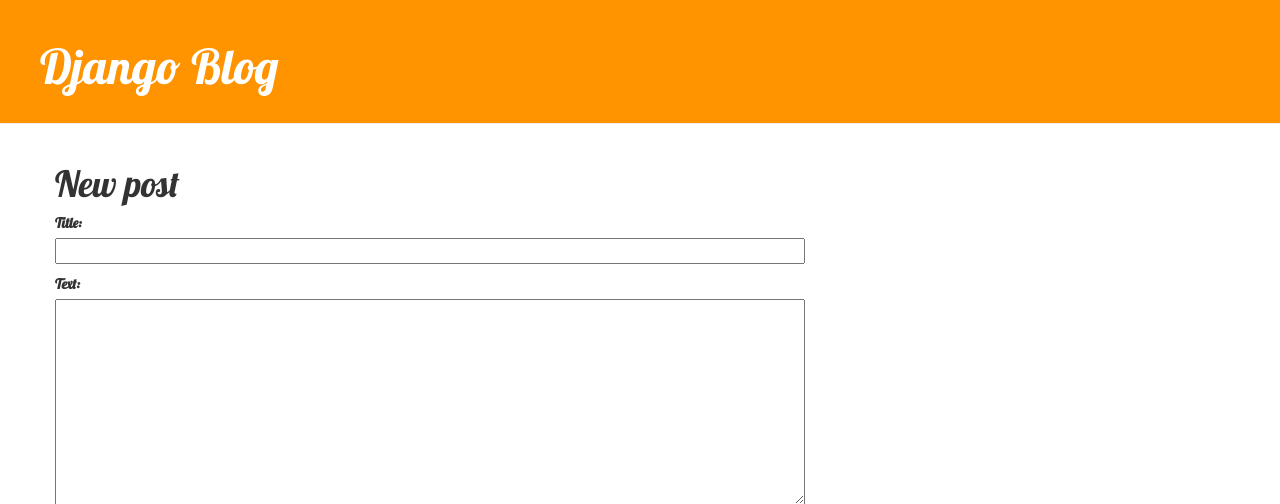
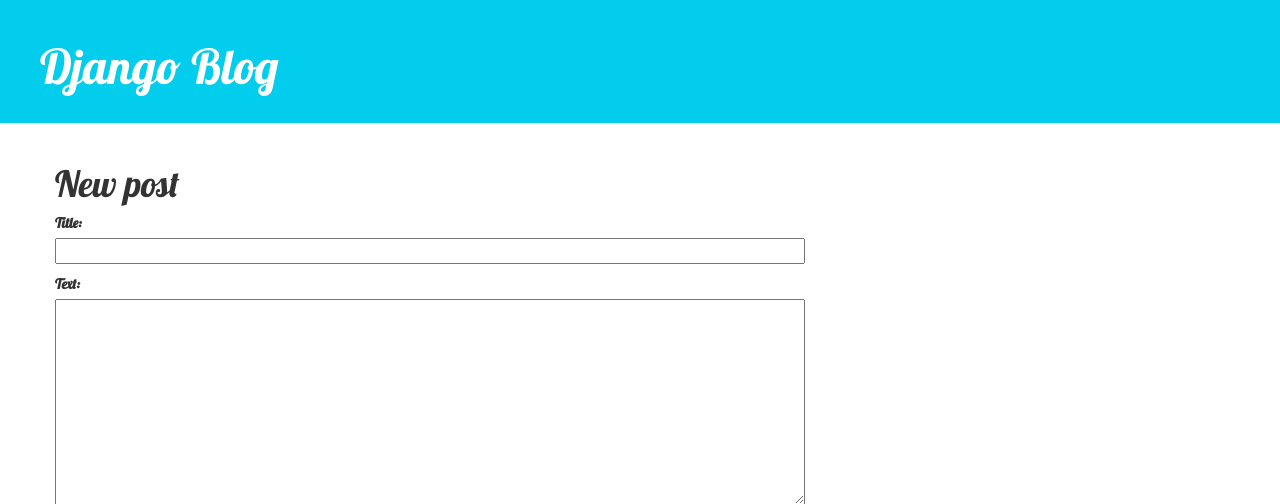
Before and after one commit to josevillanueva4/my-first-blog, a Django app: page /post/new/ in a window 1280 px wide. Shown: the top 504 px of the page. Run offline with Django 3.2, Linux system fonts and the light colour scheme; some libraries are stand-ins or nearby versions.

Commit message:
change in color

```diff
--- a/blog/static/css/blog.css
+++ b/blog/static/css/blog.css
@@ -1,12 +1,13 @@
 h1 a {
-    color: #FCA205;
+    color: #02cded;
+
 }
 body {
     padding-left: 0px;
     font-family: 'Lobster';
 }
 .page-header {
-    background-color: #ff9400;
+    background-color: #02cded;
     margin-top: 0;
     padding: 20px 20px 20px 40px;
 }
```
